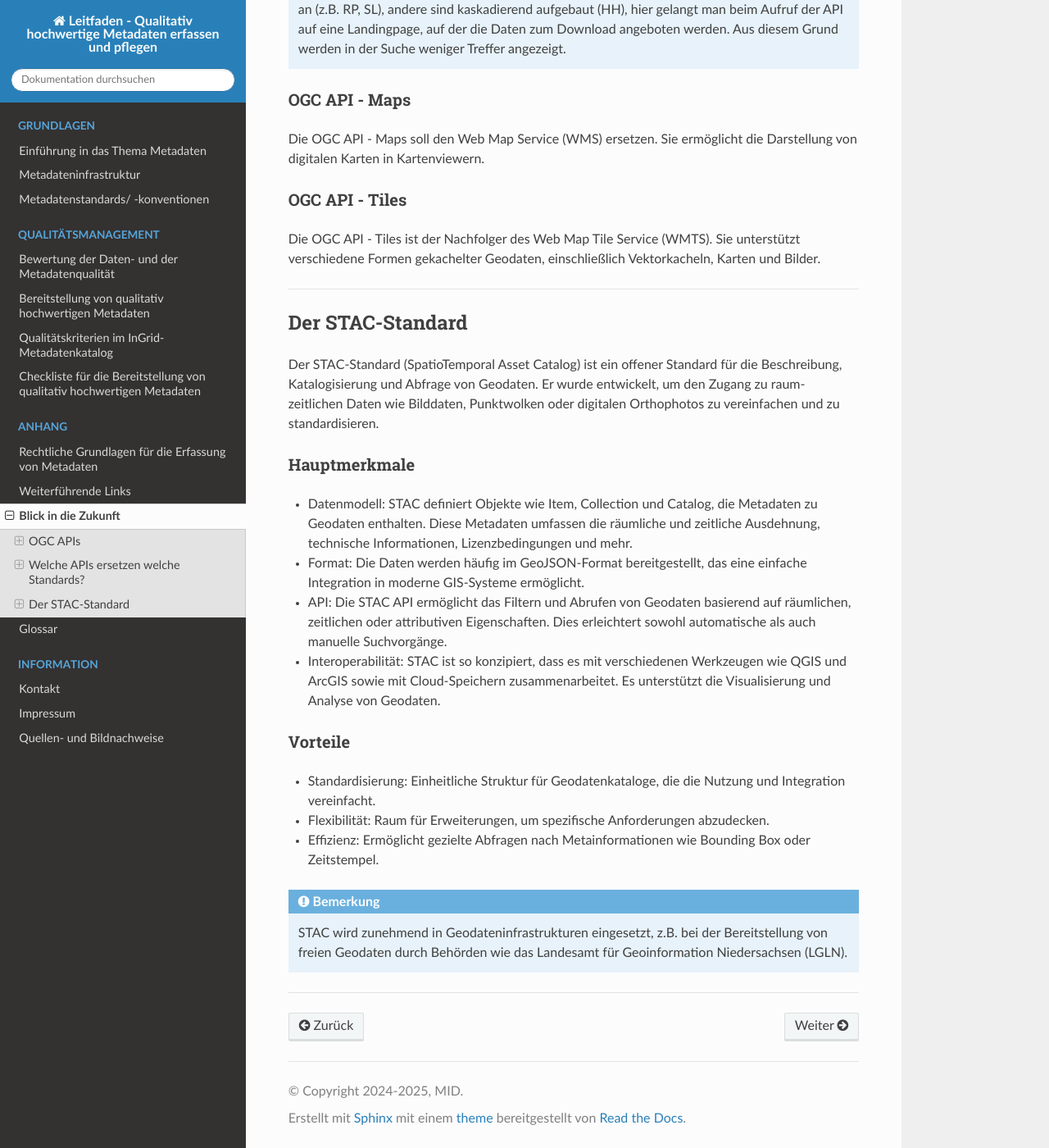
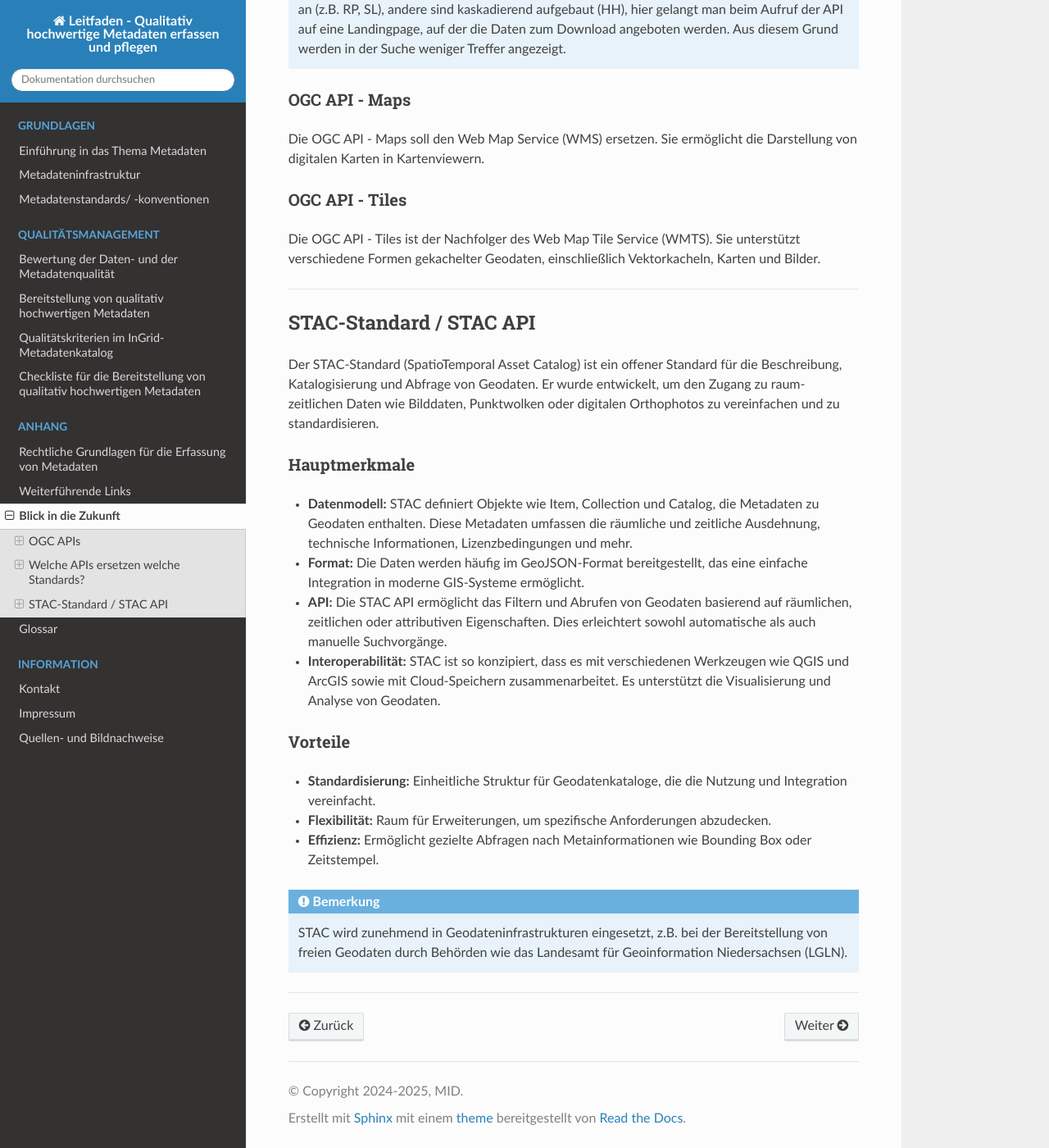
Before and after one commit to tomiwo/ingrid-mdk-st-high-quality-metadata, a Sphinx documentation site: the page built from docs/anhang/zukunft.rst, in a window 1280 px wide and 1400 px high, scrolled down 1264 px. Shown: the whole window at 82% size. Built offline with Sphinx 7.4.7 and the Read the Docs theme 3.1.0, drawn with Linux system fonts in a browser that asks for light colours.

Commit message:
Update zukunft.rst

```diff
--- a/docs/anhang/zukunft.rst
+++ b/docs/anhang/zukunft.rst
@@ -63,24 +63,24 @@ Die OGC API - Tiles ist der Nachfolger des Web Map Tile Service (WMTS). Sie unte
 
 ----------------------------------------------------------------------------------------------
 
-Der STAC-Standard
------------------
+STAC-Standard / STAC API
+------------------------
 
 Der STAC-Standard (SpatioTemporal Asset Catalog) ist ein offener Standard für die Beschreibung, Katalogisierung und Abfrage von Geodaten. Er wurde entwickelt, um den Zugang zu raum-zeitlichen Daten wie Bilddaten, Punktwolken oder digitalen Orthophotos zu vereinfachen und zu standardisieren.
 
 Hauptmerkmale
 """""""""""""
 
-- Datenmodell: STAC definiert Objekte wie Item, Collection und Catalog, die Metadaten zu Geodaten enthalten. Diese Metadaten umfassen die räumliche und zeitliche Ausdehnung, technische Informationen, Lizenzbedingungen und mehr.
-- Format: Die Daten werden häufig im GeoJSON-Format bereitgestellt, das eine einfache Integration in moderne GIS-Systeme ermöglicht.
-- API: Die STAC API ermöglicht das Filtern und Abrufen von Geodaten basierend auf räumlichen, zeitlichen oder attributiven Eigenschaften. Dies erleichtert sowohl automatische als auch manuelle Suchvorgänge.
-- Interoperabilität: STAC ist so konzipiert, dass es mit verschiedenen Werkzeugen wie QGIS und ArcGIS sowie mit Cloud-Speichern zusammenarbeitet. Es unterstützt die Visualisierung und Analyse von Geodaten.
+- **Datenmodell:** STAC definiert Objekte wie Item, Collection und Catalog, die Metadaten zu Geodaten enthalten. Diese Metadaten umfassen die räumliche und zeitliche Ausdehnung, technische Informationen, Lizenzbedingungen und mehr.
+- **Format:** Die Daten werden häufig im GeoJSON-Format bereitgestellt, das eine einfache Integration in moderne GIS-Systeme ermöglicht.
+- **API:** Die STAC API ermöglicht das Filtern und Abrufen von Geodaten basierend auf räumlichen, zeitlichen oder attributiven Eigenschaften. Dies erleichtert sowohl automatische als auch manuelle Suchvorgänge.
+- **Interoperabilität:** STAC ist so konzipiert, dass es mit verschiedenen Werkzeugen wie QGIS und ArcGIS sowie mit Cloud-Speichern zusammenarbeitet. Es unterstützt die Visualisierung und Analyse von Geodaten.
 
 Vorteile
 """"""""
-- Standardisierung: Einheitliche Struktur für Geodatenkataloge, die die Nutzung und Integration vereinfacht.
-- Flexibilität: Raum für Erweiterungen, um spezifische Anforderungen abzudecken.
-- Effizienz: Ermöglicht gezielte Abfragen nach Metainformationen wie Bounding Box oder Zeitstempel.
+- **Standardisierung:** Einheitliche Struktur für Geodatenkataloge, die die Nutzung und Integration vereinfacht.
+- **Flexibilität:** Raum für Erweiterungen, um spezifische Anforderungen abzudecken.
+- **Effizienz:** Ermöglicht gezielte Abfragen nach Metainformationen wie Bounding Box oder Zeitstempel.
 
 .. note:: STAC wird zunehmend in Geodateninfrastrukturen eingesetzt, z.B. bei der Bereitstellung von freien Geodaten durch Behörden wie das Landesamt für Geoinformation Niedersachsen (LGLN).
 
```
